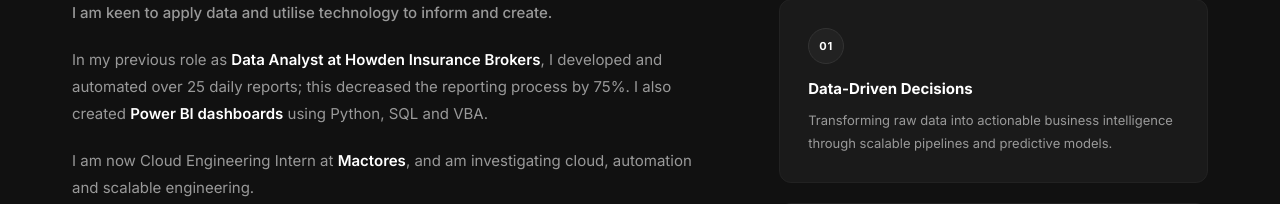
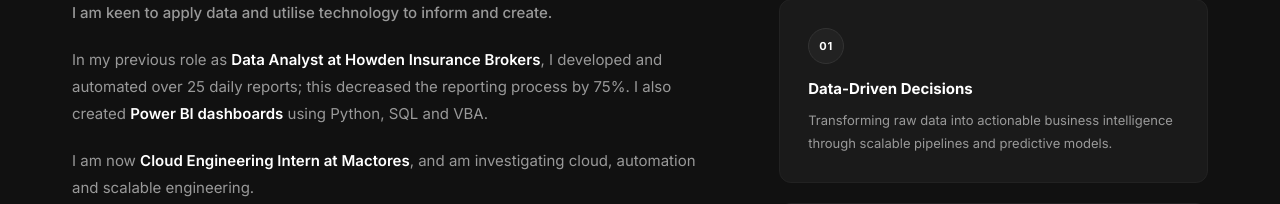
Before and after one commit to Umang0210/personal_portfolio, a plain HTML site: page index.html in a window 1280 px wide. Shown: the part 1109-1313 px from the top of the page. Drawn offline with Linux system fonts and the light colour scheme.

Commit message:
Refreshed with the latest data

```diff
--- a/index.html
+++ b/index.html
@@ -93,7 +93,7 @@
                         In my previous role as <strong>Data Analyst at Howden Insurance Brokers</strong>, I developed and automated over 25 daily reports; this decreased the reporting process by 75%. I also created <strong>Power BI dashboards</strong> using Python, SQL and VBA.
                     </p>
                     <p>
-                        I am now Cloud Engineering Intern at <strong>Mactores</strong>, and am investigating cloud, automation and scalable engineering.
+                        I am now <strong>Cloud Engineering Intern at Mactores</strong>, and am investigating cloud, automation and scalable engineering.
                     </p>
                     <p>
                         Outside of work, I have developed various projects within Machine Learning, Data Science, AI and Full Stack. These include predicting customer attrition, and both natural-language-to-SQL and business management software.
```
